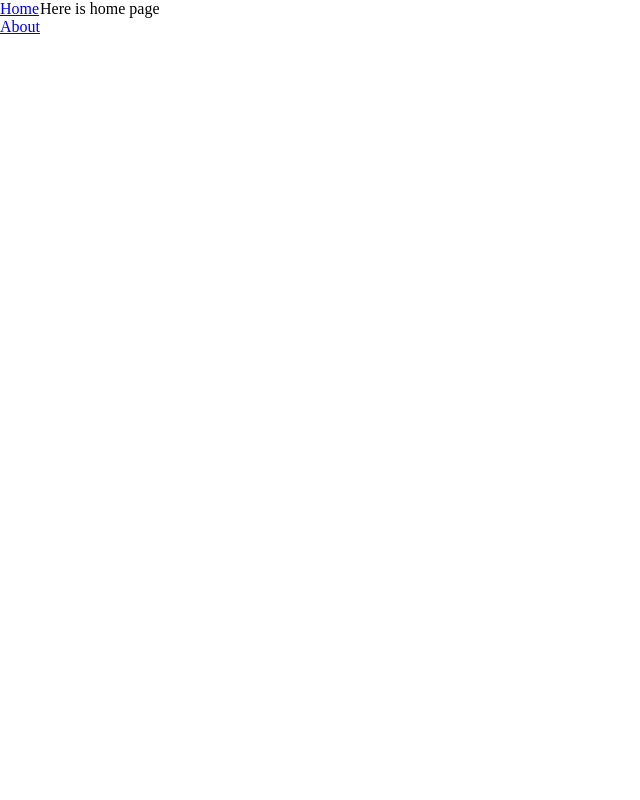
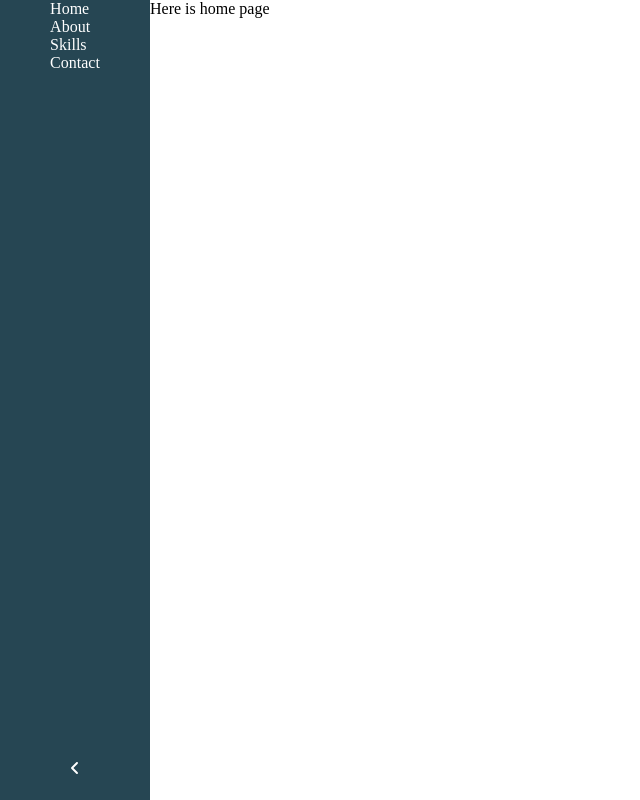
Before and after one commit to KoMeSa/portfolio-vue3, a Vue app: page / in a window 1280 px wide. Shown: the whole page, without its empty margins (0-640 px from the left). Built offline with nearby package versions, Linux system fonts and the light colour scheme.

Commit message:
Added sidebar. Added font-awesome.

```diff
--- a/package.json
+++ b/package.json
@@ -7,6 +7,9 @@
     "build": "vue-cli-service build"
   },
   "dependencies": {
+    "@fortawesome/fontawesome-svg-core": "^6.1.1",
+    "@fortawesome/free-solid-svg-icons": "^6.1.1",
+    "@fortawesome/vue-fontawesome": "^3.0.1",
     "vue": "^3.2.13",
     "vue-router": "^4.0.3",
     "vuex": "^4.0.0"
--- a/src/components/NavigationMenu.vue
+++ /dev/null
@@ -1,20 +0,0 @@
-<script setup>
-import { defineProps } from "vue";
-
-const props = defineProps({
-  routes: {
-    type: Array,
-    default: [],
-  },
-});
-</script>
-
-<template>
-  <nav>
-    <ul>
-      <li v-for="(router, index) in routes" :key="index">
-        <router-link :to="router.url">{{ router.title }}</router-link>
-      </li>
-    </ul>
-  </nav>
-</template>
--- /dev/null
+++ b/src/components/sidebar/SideBar.vue
@@ -0,0 +1,37 @@
+<script setup>
+import {
+  collapsed,
+  sidebarWidth,
+  toggleSidebar,
+} from "@/helpers/stateSiddeBar";
+import { routes } from "@/helpers/arrayRoutes";
+import SideBarList from "@/components/sidebar/SideBarList.vue";
+import ToggleItem from "@/components/sidebar/ToggleItem.vue";
+</script>
+
+<template>
+  <nav class="sidebar" :style="{ width: sidebarWidth }">
+    <ToggleItem :collapsed="collapsed" @click="toggleSidebar" />
+    <SideBarList :routes="routes" />
+  </nav>
+</template>
+
+
+<style lang="scss">
+.sidebar {
+  position: fixed;
+  float: left;
+  top: 0;
+  left: 0;
+  bottom: 0;
+  z-index: 1;
+  background: #264653;
+  color: white;
+  box-sizing: border-box;
+  transition: 0.3s ease;
+
+  display: flex;
+  flex-direction: column;
+  align-items: center;
+}
+</style>
--- /dev/null
+++ b/src/components/sidebar/SideBarList.vue
@@ -0,0 +1,30 @@
+<script setup>
+import { defineProps } from "vue";
+const props = defineProps({
+  routes: {
+    type: Array,
+    default: [],
+  },
+});
+</script>
+
+<template>
+  <ul class="sidebar__list">
+    <li class="sidebar__item" v-for="(router, index) in routes" :key="index">
+      <router-link :to="router.url">{{ router.title }}</router-link>
+    </li>
+  </ul>
+</template>
+
+
+<style lang="scss">
+.sidebar__list {
+  .sidebar__item {
+    list-style: none;
+    a {
+      color: white;
+      text-decoration: none;
+    }
+  }
+}
+</style>
--- /dev/null
+++ b/src/components/sidebar/ToggleItem.vue
@@ -0,0 +1,32 @@
+<script setup>
+import { defineProps } from "vue";
+const props = defineProps({
+  collapsed: {
+    type: Boolean,
+    default: false,
+  },
+});
+</script>
+
+<template>
+  <span :class="{ 'rotate-180': collapsed }" class="collapsed-icon">
+    <font-awesome-icon icon="fa-solid fa-angle-left"
+  /></span>
+</template>
+
+
+<style lang="scss" scoped>
+.collapsed-icon {
+  cursor: pointer;
+  display: flex;
+  justify-content: center;
+  position: absolute;
+  bottom: 20px;
+  height: 20px;
+  width: 20px;
+  transition: 0.3s ease;
+}
+.rotate-180 {
+  transform: rotate(180deg);
+}
+</style>
--- /dev/null
+++ b/src/helpers/arrayRoutes.js
@@ -0,0 +1,6 @@
+export const routes = [
+    { title: "Home", url: "/" },
+    { title: "About", url: "/about" },
+    { title: "Skills", url: "/skills" },
+    { title: "Contact", url: "/contact" },
+];
--- /dev/null
+++ b/src/helpers/stateSiddeBar.js
@@ -0,0 +1,8 @@
+import { ref, computed } from 'vue'
+
+export const collapsed = ref(false);
+export const toggleSidebar = () => { collapsed.value = !collapsed.value }
+
+export const SIDEBAR_WIDTH = 150;
+export const SIDEBAR_WIDTH_COLLAPSED = 50;
+export const sidebarWidth = computed(()=>`${collapsed.value ? SIDEBAR_WIDTH_COLLAPSED : SIDEBAR_WIDTH}px`)
--- a/src/layouts/DefaultLayout.vue
+++ b/src/layouts/DefaultLayout.vue
@@ -1,23 +1,25 @@
 <script setup>
-import NavigationMenu from "@/components/NavigationMenu.vue";
+import SideBar from "@/components/sidebar/SideBar.vue";
+import { sidebarWidth } from "@/helpers/stateSiddeBar";
 
-const routes = [
-  { title: "Home", url: "/" },
-  { title: "About", url: "/about" },
-];
 </script>
 
 <template>
   <div class="default">
-    <NavigationMenu :routes="routes" />
-    <router-view></router-view>
+    <SideBar :routes="routes" />
+    <div class="main-container" :style="{ 'margin-left': sidebarWidth }">
+      <router-view></router-view>
+    </div>
   </div>
 </template>
 
 
 <style lang="scss">
- .default {
-  display: flex;
-  flex-direction: row;
- }
+.default {
+  // display: flex;
+  // flex-direction: row;
+  .main-container {
+    // padding: 0 50px;
+  }
+}
 </style>
--- a/src/main.js
+++ b/src/main.js
@@ -3,17 +3,18 @@ import App from './App.vue'
 import { createRouter, createWebHistory, createWebHashHistory } from 'vue-router'
 import { routes } from './router/index'
 import store from './store'
+import { library } from '@fortawesome/fontawesome-svg-core'
+/* import font awesome icon component */
+import { FontAwesomeIcon } from '@fortawesome/vue-fontawesome'
+/* import specific icons */
+import { faUserSecret, faAngleLeft } from '@fortawesome/free-solid-svg-icons'
+/* add icons to the library */
+library.add(faUserSecret, faAngleLeft)
 
-
-// const historyType = 'HISTORY_TYPE'
-// const router = createRouter({
-//     history: historyType === 'webhash' ? createWebHashHistory() : createWebHistory(),
-//     routes: routes,
-// })
 
 const router = createRouter({
   history: createWebHistory(process.env.BASE_URL),
   routes
 })
 
-createApp(App).use(store).use(router).mount('#app')
+createApp(App).use(store).use(router).component('font-awesome-icon', FontAwesomeIcon).mount('#app')
```
Also changed, not shown: 1 other file (tests, documents, lock files or other folders).
